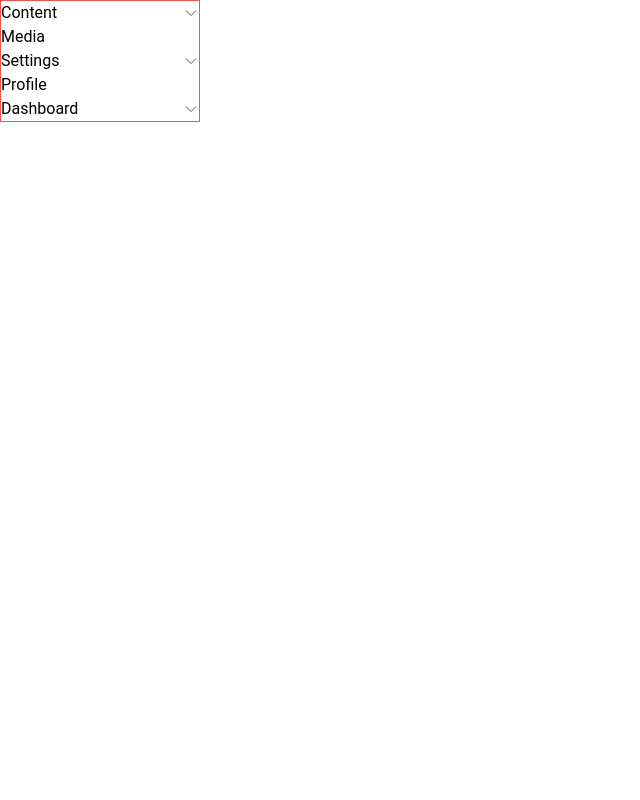
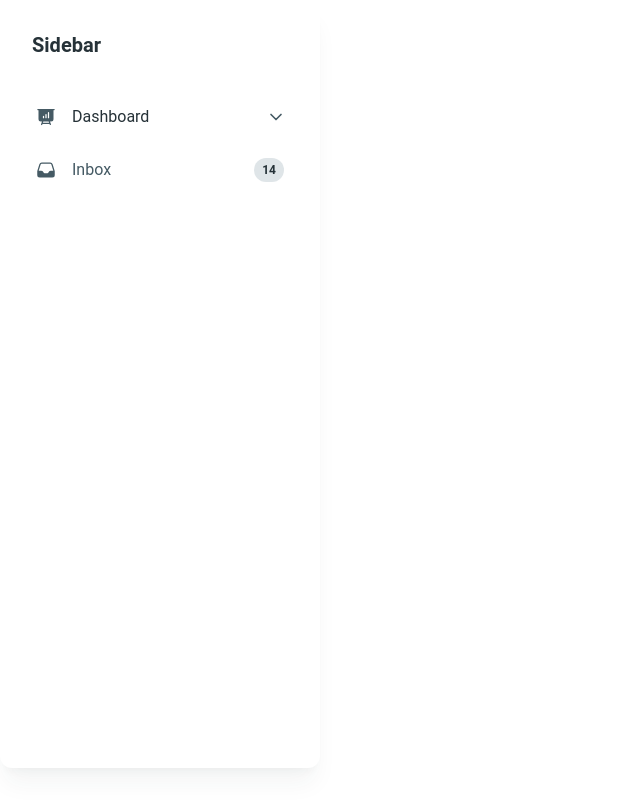
Before and after one commit to ahad30/single_vendor_ecommerce, a React (Vite) app in the folder client/: page /user in a window 1280 px wide. Shown: the whole page, without its empty margins (0-640 px from the left). Built offline with nearby package versions, Linux system fonts and the light colour scheme.

Commit message:
sidebar layout done

```diff
--- a/client/src/Layout/Dashboard/DashboardLayout.tsx
+++ b/client/src/Layout/Dashboard/DashboardLayout.tsx
@@ -1,10 +1,12 @@
 import { Outlet } from "react-router-dom";
 import DashboardSidebar from "./DashboardSidebar";
+import DashboardSidebarTwo from "./DashboardSidebarTwo";
 
 const DashboardLayout = () => {
   return (
     <div className="flex" >
-      <DashboardSidebar></DashboardSidebar>
+      {/* <DashboardSidebar></DashboardSidebar> */}
+      <DashboardSidebarTwo></DashboardSidebarTwo>
       <Outlet></Outlet>
     </div>
   );
--- /dev/null
+++ b/client/src/Layout/Dashboard/DashboardSidebarTwo.tsx
@@ -0,0 +1,183 @@
+import React from "react";
+import {
+  Card,
+  Typography,
+  List,
+  ListItem,
+  ListItemPrefix,
+  ListItemSuffix,
+  Chip,
+  Accordion,
+  AccordionHeader,
+  AccordionBody,
+} from "@material-tailwind/react";
+import {
+  PresentationChartBarIcon,
+  ShoppingBagIcon,
+  UserCircleIcon,
+  Cog6ToothIcon,
+  InboxIcon,
+  PowerIcon,
+} from "@heroicons/react/24/solid";
+import { ChevronRightIcon, ChevronDownIcon } from "@heroicons/react/24/outline";
+const DashboardSidebarTwo = () => {
+  const [open, setOpen] = React.useState(0);
+
+  const handleOpen = (value: number) => {
+    setOpen(open === value ? 0 : value);
+  };
+  return (
+    <Card
+      className="h-[calc(100vh-2rem)] w-full max-w-[20rem] p-4 shadow-xl shadow-blue-gray-900/5"
+      placeholder={undefined}
+      onPointerEnterCapture={undefined}
+      onPointerLeaveCapture={undefined}
+    >
+      <div className="mb-2 p-4">
+        <Typography
+          variant="h5"
+          color="blue-gray"
+          placeholder={undefined}
+          onPointerEnterCapture={undefined}
+          onPointerLeaveCapture={undefined}
+        >
+          Sidebar
+        </Typography>
+      </div>
+      <List
+        placeholder={undefined}
+        onPointerEnterCapture={undefined}
+        onPointerLeaveCapture={undefined}
+      >
+        <Accordion
+          open={open === 1}
+          icon={
+            <ChevronDownIcon
+              strokeWidth={2.5}
+              className={`mx-auto h-4 w-4 transition-transform ${
+                open === 1 ? "rotate-180" : ""
+              }`}
+            />
+          }
+          placeholder={undefined}
+          onPointerEnterCapture={undefined}
+          onPointerLeaveCapture={undefined}
+        >
+          <ListItem
+            className="p-0"
+            selected={open === 1}
+            placeholder={undefined}
+            onPointerEnterCapture={undefined}
+            onPointerLeaveCapture={undefined}
+          >
+            <AccordionHeader
+              onClick={() => handleOpen(1)}
+              className="border-b-0 p-3"
+              placeholder={undefined}
+              onPointerEnterCapture={undefined}
+              onPointerLeaveCapture={undefined}
+            >
+              <ListItemPrefix
+                placeholder={undefined}
+                onPointerEnterCapture={undefined}
+                onPointerLeaveCapture={undefined}
+              >
+                <PresentationChartBarIcon className="h-5 w-5" />
+              </ListItemPrefix>
+              <Typography
+                color="blue-gray"
+                className="mr-auto font-normal"
+                placeholder={undefined}
+                onPointerEnterCapture={undefined}
+                onPointerLeaveCapture={undefined}
+              >
+                Dashboard
+              </Typography>
+            </AccordionHeader>
+          </ListItem>
+          <AccordionBody className="py-1">
+            <List
+              className="p-0"
+              placeholder={undefined}
+              onPointerEnterCapture={undefined}
+              onPointerLeaveCapture={undefined}
+            >
+              <ListItem
+                placeholder={undefined}
+                onPointerEnterCapture={undefined}
+                onPointerLeaveCapture={undefined}
+              >
+                <ListItemPrefix
+                  placeholder={undefined}
+                  onPointerEnterCapture={undefined}
+                  onPointerLeaveCapture={undefined}
+                >
+                  <ChevronRightIcon strokeWidth={3} className="h-3 w-5" />
+                </ListItemPrefix>
+                Analytics
+              </ListItem>
+              <ListItem
+                placeholder={undefined}
+                onPointerEnterCapture={undefined}
+                onPointerLeaveCapture={undefined}
+              >
+                <ListItemPrefix
+                  placeholder={undefined}
+                  onPointerEnterCapture={undefined}
+                  onPointerLeaveCapture={undefined}
+                >
+                  <ChevronRightIcon strokeWidth={3} className="h-3 w-5" />
+                </ListItemPrefix>
+                Reporting
+              </ListItem>
+              <ListItem
+                placeholder={undefined}
+                onPointerEnterCapture={undefined}
+                onPointerLeaveCapture={undefined}
+              >
+                <ListItemPrefix
+                  placeholder={undefined}
+                  onPointerEnterCapture={undefined}
+                  onPointerLeaveCapture={undefined}
+                >
+                  <ChevronRightIcon strokeWidth={3} className="h-3 w-5" />
+                </ListItemPrefix>
+                Projects
+              </ListItem>
+            </List>
+          </AccordionBody>
+        </Accordion>
+        <ListItem
+          placeholder={undefined}
+          onPointerEnterCapture={undefined}
+          onPointerLeaveCapture={undefined}
+        >
+          <ListItemPrefix
+            placeholder={undefined}
+            onPointerEnterCapture={undefined}
+            onPointerLeaveCapture={undefined}
+          >
+            <InboxIcon className="h-5 w-5" />
+          </ListItemPrefix>
+          Inbox
+          <ListItemSuffix
+            placeholder={undefined}
+            onPointerEnterCapture={undefined}
+            onPointerLeaveCapture={undefined}
+          >
+            <Chip
+              value="14"
+              size="sm"
+              variant="ghost"
+              color="blue-gray"
+              className="rounded-full"
+            />
+          </ListItemSuffix>
+        </ListItem>
+
+      </List>
+    </Card>
+  );
+};
+
+export default DashboardSidebarTwo;
```
